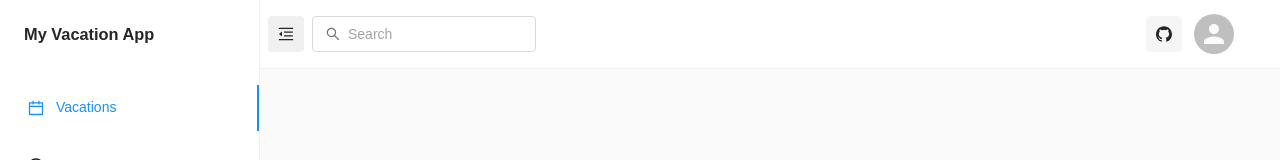
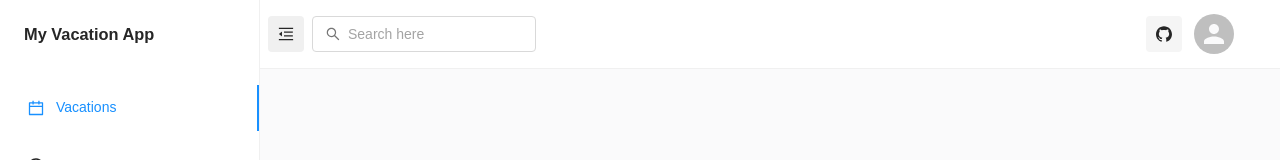
Before and after one commit to BarakMeyouhas/my-vacation-app-react, a React (Create React App) app: page / in a window 1280 px wide. Shown: the top 160 px of the page. Built offline with nearby package versions, Linux system fonts and the light colour scheme.

Commit message:
test deploy 3

```diff
--- a/src/layout/MainLayout/Header/HeaderContent/Search.js
+++ b/src/layout/MainLayout/Header/HeaderContent/Search.js
@@ -28,7 +28,7 @@ const Search = () => {
           inputProps={{
             'aria-label': 'weight'
           }}
-          placeholder="Search"
+          placeholder="Search here"
           // Optionally, you can also set the value here based on the Redux state
           // value={searchValue}
           onChange={handleSearchChange}
```
